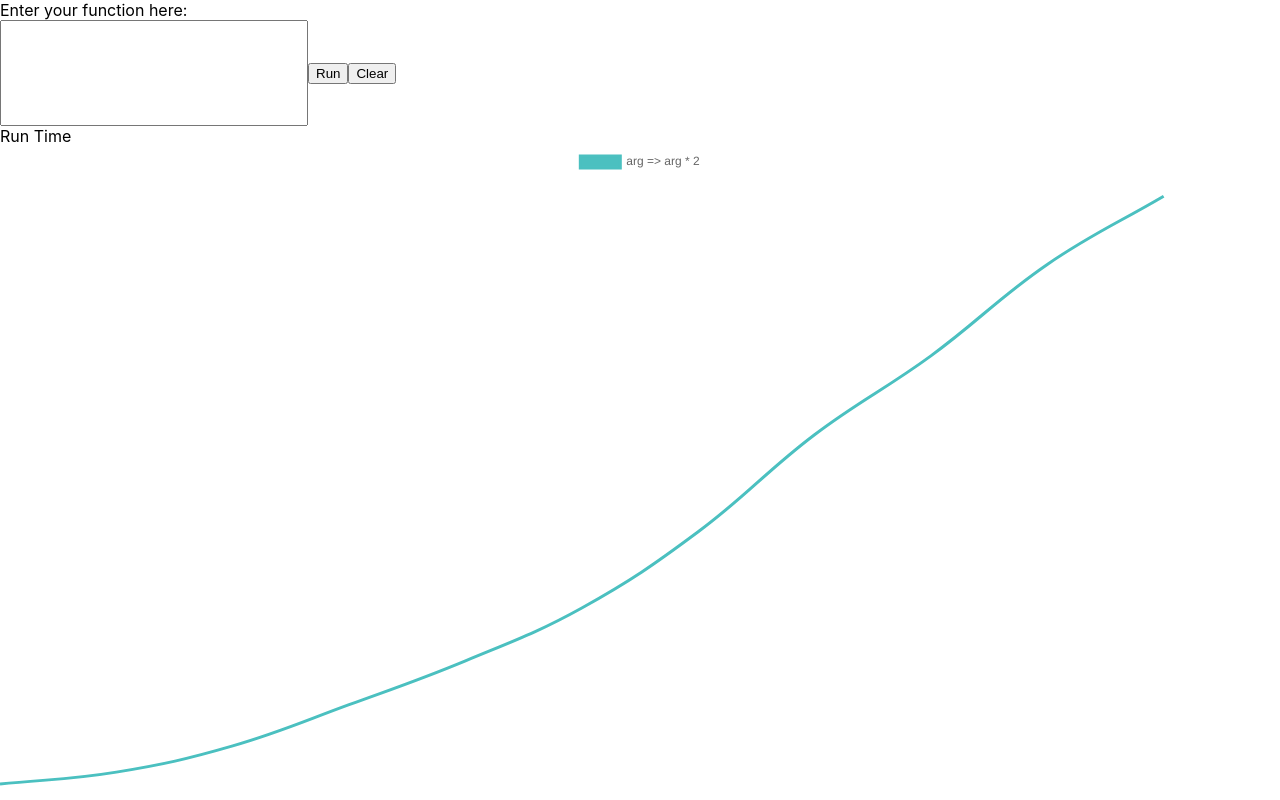
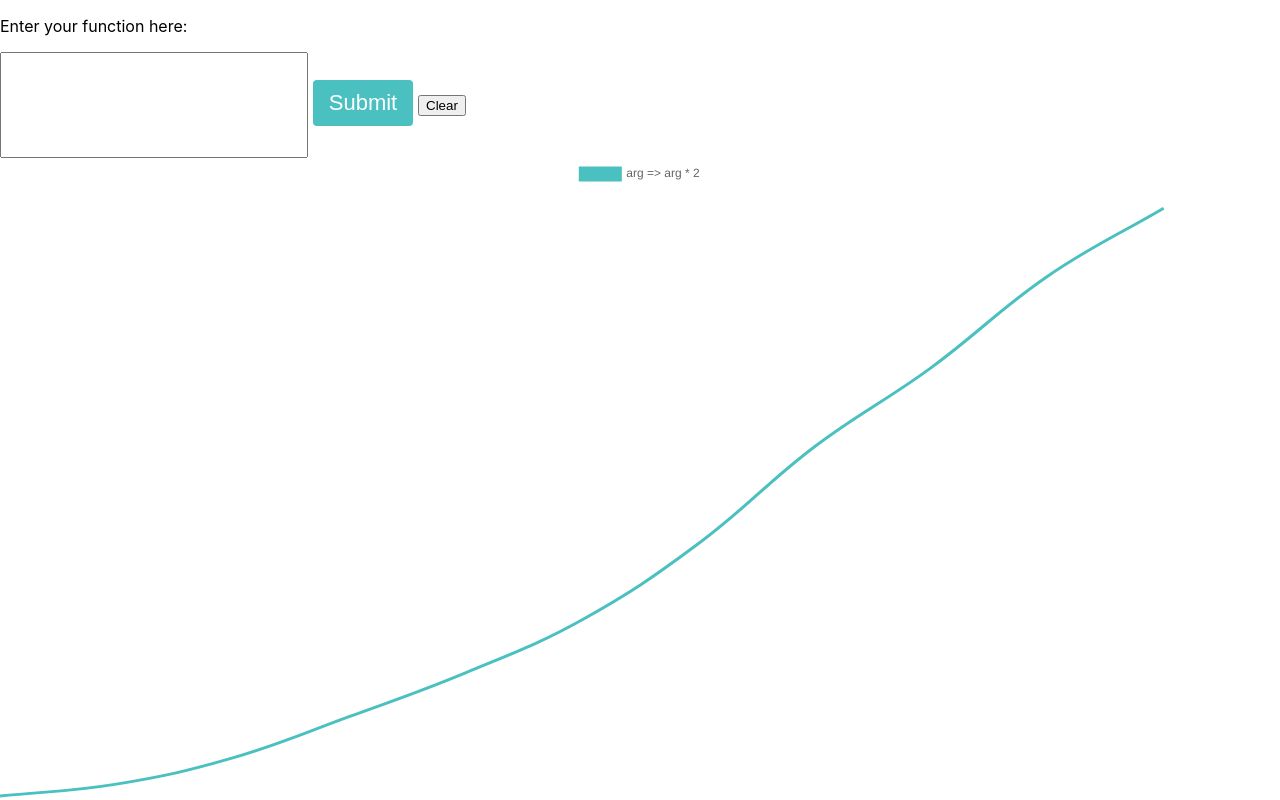
Before and after one commit to BenMiriello/big-o-visualizer, a React (Create React App) app: page / in a window 1280 px wide. Built offline with nearby package versions, Linux system fonts and the light colour scheme.

Commit message:
Add submit button styling, animation

```diff
--- a/src/App.js
+++ b/src/App.js
@@ -1,4 +1,4 @@
-import React, { useState, useEffect } from "react";
+import React, { useState } from "react";
 import { Chart, Input } from "./components";
 
 function App() {
@@ -40,7 +40,6 @@ function App() {
 
   return (
     <div>
-      <text>Enter your function here:</text>
       <Input runFcn={runFcn} setFcn={setFcn} />
       <Chart fcn={fcn} labels={labels} data={data} />
     </div>
--- a/src/components/Chart.jsx
+++ b/src/components/Chart.jsx
@@ -1,11 +1,10 @@
-import React, { useState } from "react";
+import React from "react";
 import { Line } from "react-chartjs-2";
 
 const Chart = (props) => {
 
   return (
-    <div clasName="chart">
-      Run Time
+    <div className="chart">
       <Line
         data={{
           labels: props.labels,
--- a/src/components/Input.jsx
+++ b/src/components/Input.jsx
@@ -15,6 +15,7 @@ const Input = props => {
   }
   return (
     <div>
+      <p>Enter your function here:</p>
       <form onSubmit={handleSubmit}>
         <input
           onChange={e => setValue(e.target.value)}
@@ -23,12 +24,14 @@ const Input = props => {
           name="name"
           style={{ width: "300px", height: "100px" }}
         />
-        <button type="submit">
-          Run
-        </button>
-        <button onClick={handleClear}>
-          Clear
-        </button>
+        {/* <div> */}
+          <button type="submit" className="run">
+            <span>Submit</span>
+          </button>
+          <button onClick={handleClear}>
+            Clear
+          </button>
+        {/* </div> */}
       </form>
     </div>
   );
--- a/src/index.css
+++ /dev/null
@@ -1,13 +0,0 @@
-body {
-  margin: 0;
-  font-family: -apple-system, BlinkMacSystemFont, 'Segoe UI', 'Roboto', 'Oxygen',
-    'Ubuntu', 'Cantarell', 'Fira Sans', 'Droid Sans', 'Helvetica Neue',
-    sans-serif;
-  -webkit-font-smoothing: antialiased;
-  -moz-osx-font-smoothing: grayscale;
-}
-
-code {
-  font-family: source-code-pro, Menlo, Monaco, Consolas, 'Courier New',
-    monospace;
-}
--- a/src/index.js
+++ b/src/index.js
@@ -1,6 +1,6 @@
 import React from 'react';
 import ReactDOM from 'react-dom';
-import './index.css';
+import './styles.css';
 import App from './App';
 import * as serviceWorker from './serviceWorker';
 
--- /dev/null
+++ b/src/styles.css
@@ -0,0 +1,53 @@
+body {
+  margin: 0;
+  font-family: -apple-system, BlinkMacSystemFont, 'Segoe UI', 'Roboto', 'Oxygen',
+    'Ubuntu', 'Cantarell', 'Fira Sans', 'Droid Sans', 'Helvetica Neue',
+    sans-serif;
+  -webkit-font-smoothing: antialiased;
+  -moz-osx-font-smoothing: grayscale;
+}
+
+code {
+  font-family: source-code-pro, Menlo, Monaco, Consolas, 'Courier New',
+    monospace;
+}
+
+.run {
+  display: inline-block;
+  border-radius: 4px;
+  background-color: #4BC0C0;
+  border: none;
+  color: #FFFFFF;
+  text-align: center;
+  font-size: 22px;
+  padding: 10px;
+  width: 100px;
+  transition: all 0.5s;
+  cursor: pointer;
+  margin: 5px;
+}
+
+.run span {
+  cursor: pointer;
+  display: inline-block;
+  position: relative;
+  transition: 0.5s;
+}
+
+.run span:after {
+  content: '\00bb';
+  position: absolute;
+  opacity: 0;
+  top: 0;
+  right: -20px;
+  transition: 0.5s;
+}
+
+.run:hover span {
+  padding-right: 25px;
+}
+
+.run:hover span:after {
+  opacity: 1;
+  right: 0;
+}
```
Also changed, not shown: 1 other file (tests, documents, lock files or other folders).
